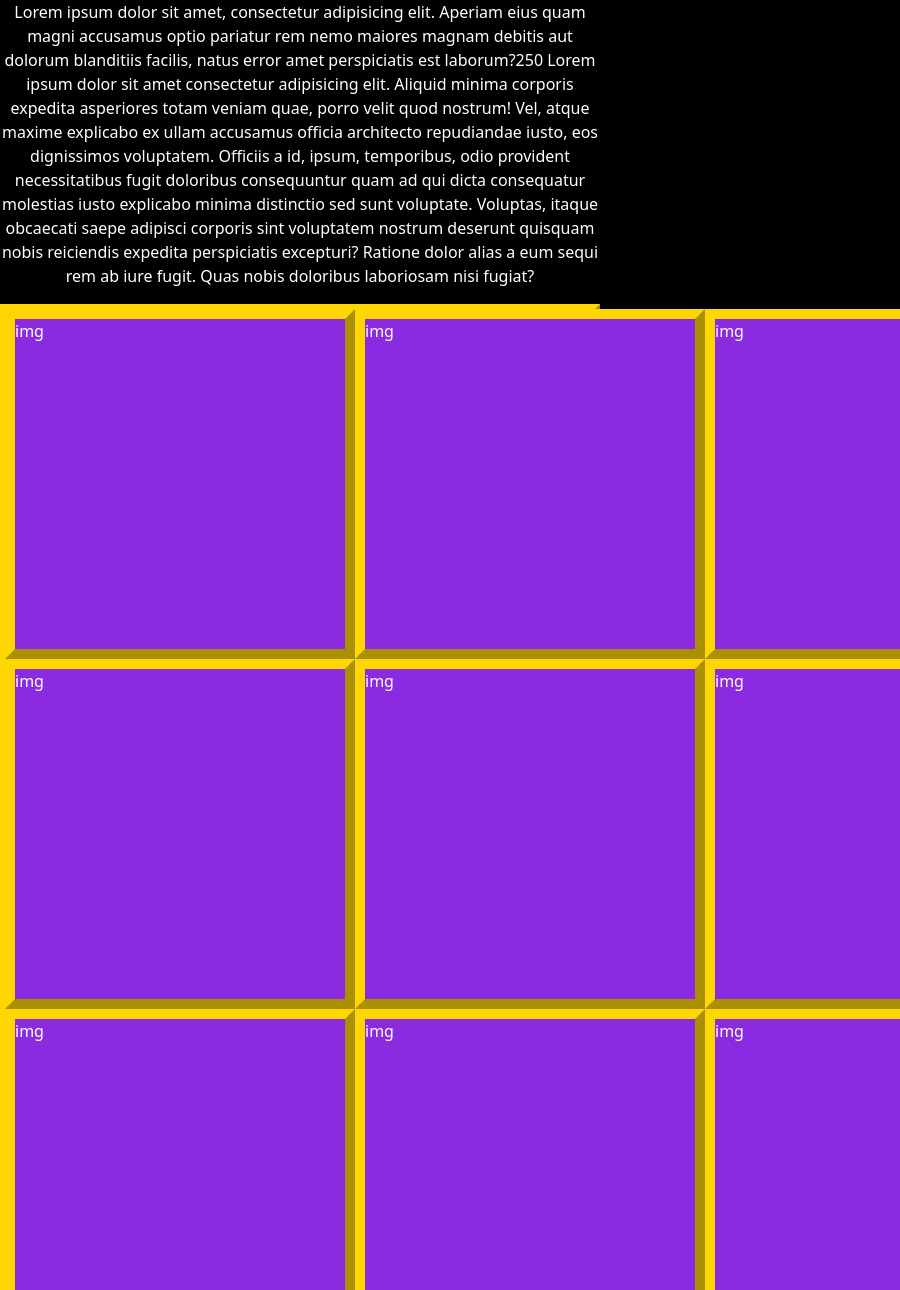
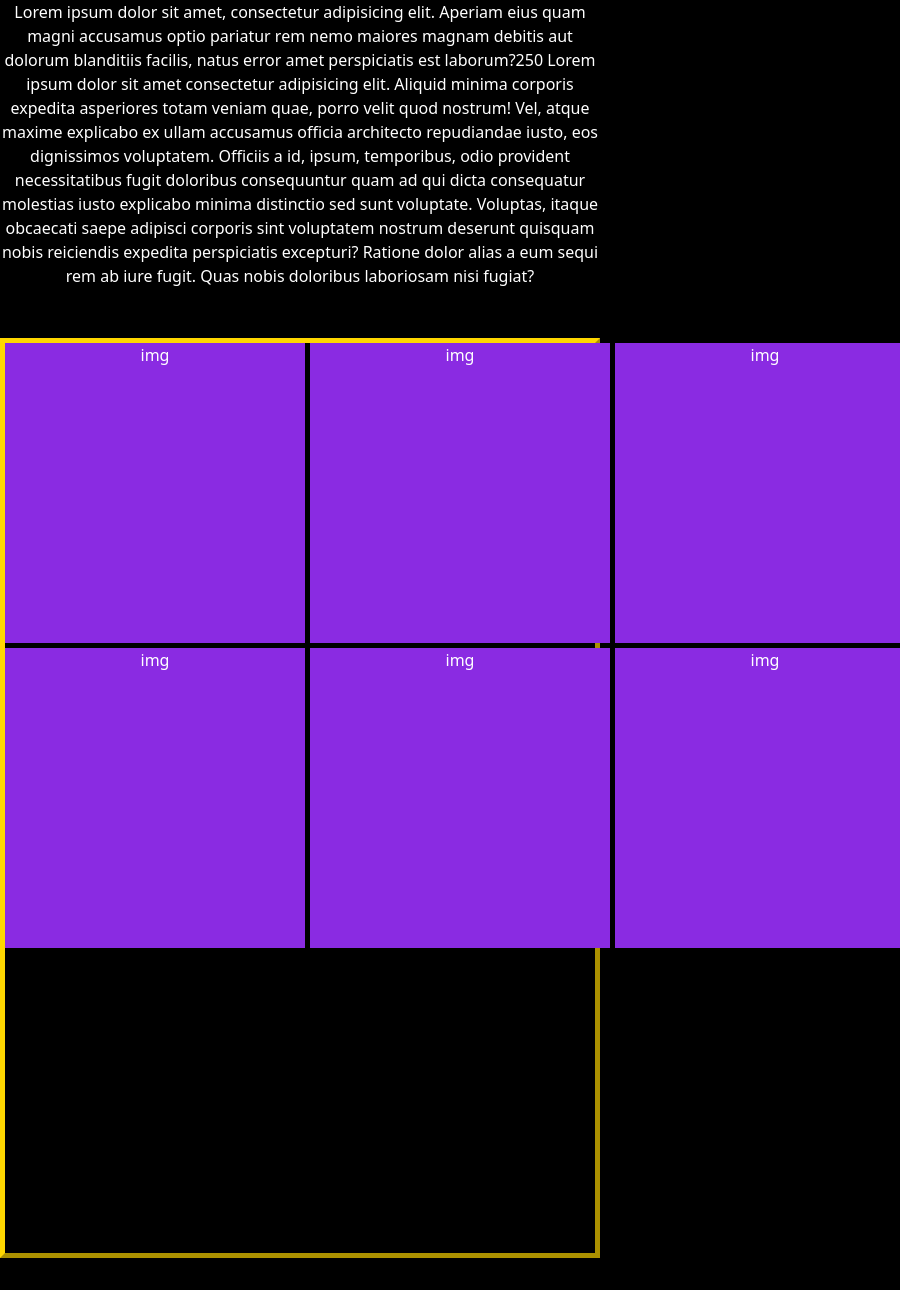
Before and after one commit to Nicockc94/Growshop-website, a plain HTML site: page pages/conocenos.html in a window 600 px wide. Shown: the part 267-1557 px from the top of the page, 900 px wide, since content can reach past the window. Drawn offline with nearby package versions, Linux system fonts and the light colour scheme; a web font is replaced by a local one.

Commit message:
Nueva version

```diff
--- a/css/estilos.css
+++ b/css/estilos.css
@@ -424,6 +424,7 @@ font-size:25px;
 
 @media screen and (max-width: 600px){
   .header-general{
+    background-color: aqua;
 
   }
 
@@ -444,6 +445,8 @@ font-size:25px;
 
 
   }
+
+
   .titulomapa h3{
     font-size: 20px;
   }
@@ -475,45 +478,90 @@ font-size:25px;
   .footer{
     font-size: 13px;
   }
+
+
+  /* CONOCENOS */                                                       /* CONOCENOS */
+
+.galeria div{
+  background-color: aqua;
+  height: 100%;
+  width: 100%;
+  }
+.galeria{
+  display:grid;
+  grid-template-columns: 1fr 1fr;
+  grid-template-rows:1fr 1fr 1fr ;
+  height: 700px;
+  gap: 5px;
+
+  }
+
+.galeria-img-2{
+  display :none;
+  }
+
+.galeria-img-3{
+  display :none;
+  }
+
+.galeria-img-4{
+  display :none;
+  }
+
+.galeria-img-5{
+  display :none;
+  }
+
+.galeria-img-6{
+  display :none;
+  }
+.galeria-img-1{
+  display :none;
+  }
+
+
+
+
 }
   @media screen and (min-width: 1024px){
- .header-general{
 
- }
+
  .redes{
   display:grid;
   grid-template-columns: 1fr 1fr 1fr;
   grid-template-rows: 1fr 1fr;
 
- }
+  }
 
  .redes div {
   background-color: grey;
   margin:5px;
- }
+  }
 
  .youtube{
   grid-column: span 3/4
 
- }
+  }
 
 
 
-  }
+
   .footer{
     text-align: center;
 
   }
 
+
+/* CONOCENOS  */
+
+
   .galeria{
-    margin: 0px;
-    display:grid;
-    grid-template-columns:repeat(3, 1fr);
-    background-color: antiquewhite;
-    width: 100%;
-    margin: 0px;
-    align-items: center;
-    padding: 0px;
+       display:grid;
+      grid-template-columns: 1fr 1fr 1fr 1fr;
+      grid-template-rows: 1fr 1fr 1fr;
+      height: 920px;
+      text-align: center;
+      gap: 5px;
 
   }
   .galeria-img{
@@ -522,6 +570,8 @@ font-size:25px;
     padding: 0px;
 
 
+
+  }
 
   }
   @media only screen and (min-width: 600px) and (max-width: 1024px) {
@@ -558,5 +608,31 @@ font-size:25px;
 
     }
 
+    /* CONOCENOS */
+    .galeria{
 
-}
+      display:grid;
+      grid-template-columns: 1fr 1fr 1fr;
+      grid-template-rows: 1fr 1fr 1fr;
+      height: 920px;
+      text-align: center;
+      gap: 5px;
+      }
+    .galeria-img-5{
+      display :none;
+      }
+
+    .galeria-img-6{
+      display :none;
+      }
+    .galeria-img-1{
+      display :none;
+      }
+
+     .galeria div {
+      height: 300px;
+      width: 300px;
+      background-color: blueviolet;
+      }
+
+      }
--- a/pages/conocenos.html
+++ b/pages/conocenos.html
@@ -45,19 +45,19 @@
         <section>
 
             <div class="galeria">
-                <div class="galeria-img">img</div>
-                <div class="galeria-img">img</div>
-                <div class="galeria-img">img</div>
-                <div class="galeria-img">img</div>
-                <div class="galeria-img">img</div>
-                <div class="galeria-img">img</div>
-                <div class="galeria-img">img</div>
-                <div class="galeria-img">img</div>
-                <div class="galeria-img">img</div>
-                <div class="galeria-img">img</div>
-                <div class="galeria-img">img</div>
-                <div class="galeria-img">img</div>
-                <div class="galeria-img">img</div>
+                <div class="galeria-img-1">img</div>
+                <div class="galeria-img-2">img</div>
+                <div class="galeria-img-3">img</div>
+                <div class="galeria-img-4">img</div>
+                <div class="galeria-img-5">img</div>
+                <div class="galeria-img-6">img</div>
+                <div class="galeria-img-7">img</div>
+                <div class="galeria-img-8">img</div>
+                <div class="galeria-img-9">img</div>
+                <div class="galeria-img-10">img</div>
+                <div class="galeria-img-11">img</div>
+                <div class="galeria-img-12">img</div>
+
 
 
             </div>
```
Also changed, not shown: pages/contacto.html (+1 -1 lines).
